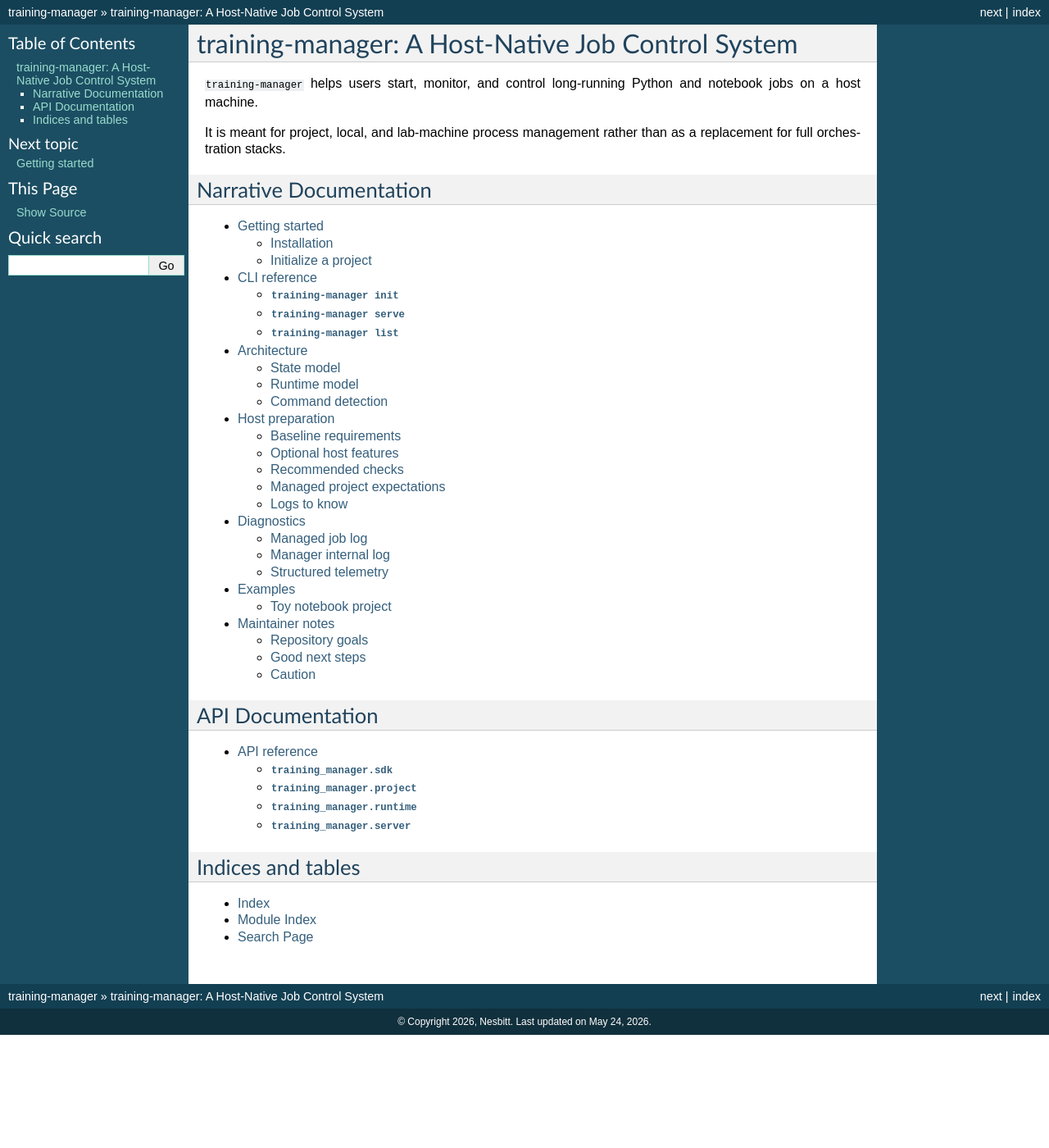
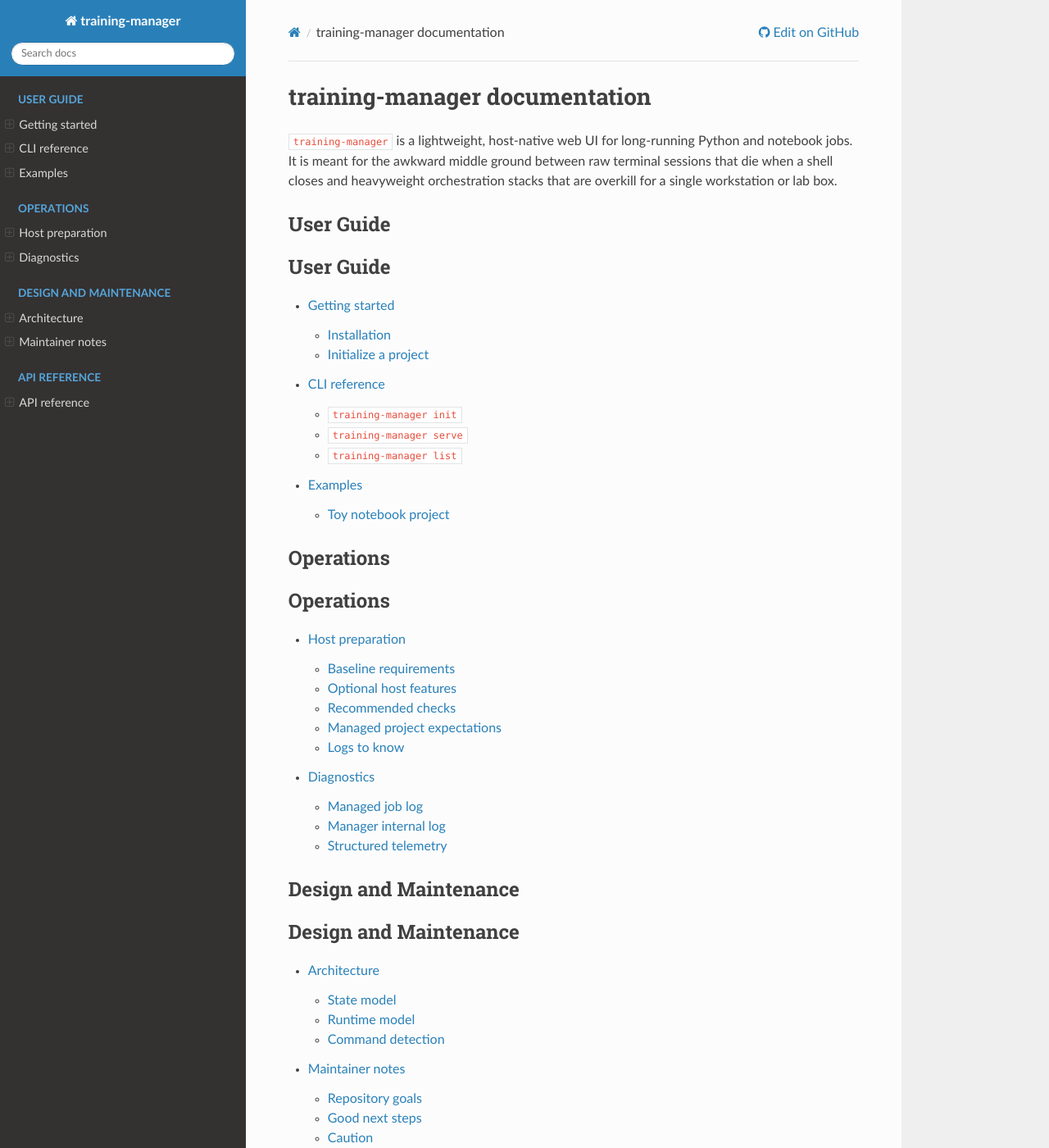
Before and after one commit to Nesbitt-bot/training-manager, a Sphinx documentation site: the page built from docs/index.rst, in a window 1280 px wide and 1400 px high. Shown: the whole window at 82% size. Built offline with Sphinx 7.4.7 and the Read the Docs theme 3.1.0, drawn with Linux system fonts in a browser that asks for light colours; some of the changed text lies outside the part shown.

Commit message:
Switch docs to Read the Docs theme

```diff
--- a/docs/conf.py
+++ b/docs/conf.py
@@ -16,6 +16,7 @@ extensions = [
     'sphinx.ext.autodoc',
     'sphinx.ext.napoleon',
     'sphinx.ext.viewcode',
+    'sphinx_rtd_theme',
 ]
 
 templates_path = ['_templates'] if (DOCS / '_templates').exists() else []
@@ -24,14 +25,34 @@ master_doc = 'index'
 exclude_patterns = ['_build', 'Thumbs.db', '.DS_Store']
 pygments_style = 'sphinx'
 
-html_theme = 'classic'
+html_theme = 'sphinx_rtd_theme'
+html_theme_options = {
+    'collapse_navigation': False,
+    'sticky_navigation': True,
+    'navigation_depth': 4,
+    'includehidden': True,
+    'titles_only': False,
+    'prev_next_buttons_location': 'bottom',
+    'style_external_links': False,
+    'flyout_display': 'hidden',
+    'version_selector': False,
+    'language_selector': False,
+}
 html_static_path = ['_static'] if (DOCS / '_static').exists() else []
 html_last_updated_fmt = '%b %d, %Y'
-html_show_sphinx = False
+html_show_sphinx = True
 html_show_copyright = True
 html_copy_source = True
+html_show_sourcelink = True
 html_use_index = True
 html_domain_indices = True
 html_short_title = 'training-manager'
+html_context = {
+    'display_github': True,
+    'github_user': 'Nesbitt-bot',
+    'github_repo': 'training-manager',
+    'github_version': 'main',
+    'conf_py_path': '/docs/',
+}
 
 autodoc_member_order = 'bysource'
--- a/docs/index.rst
+++ b/docs/index.rst
@@ -1,31 +1,48 @@
-training-manager: A Host-Native Job Control System
-==================================================
+training-manager documentation
+==============================
 
-``training-manager`` helps users start, monitor, and control long-running
-Python and notebook jobs on a host machine.
+``training-manager`` is a lightweight, host-native web UI for long-running
+Python and notebook jobs. It is meant for the awkward middle ground between
+raw terminal sessions that die when a shell closes and heavyweight
+orchestration stacks that are overkill for a single workstation or lab box.
 
-It is meant for project, local, and lab-machine process management rather than
-as a replacement for full orchestration stacks.
-
-Narrative Documentation
------------------------
+User Guide
+----------
 
 .. toctree::
    :maxdepth: 2
+   :caption: User Guide
 
    getting-started
    cli
-   architecture
-   host-preparation
-   diagnostics
    examples
-   maintainer-notes
 
-API Documentation
------------------
+Operations
+----------
 
 .. toctree::
    :maxdepth: 2
+   :caption: Operations
+
+   host-preparation
+   diagnostics
+
+Design and Maintenance
+----------------------
+
+.. toctree::
+   :maxdepth: 2
+   :caption: Design and Maintenance
+
+   architecture
+   maintainer-notes
+
+API Reference
+-------------
+
+.. toctree::
+   :maxdepth: 2
+   :caption: API Reference
 
    api
 
--- a/docs/requirements.txt
+++ b/docs/requirements.txt
@@ -1 +1,2 @@
 sphinx==9.0.4
+sphinx-rtd-theme==3.1.0
```
Also changed, not shown: 1 other file.
